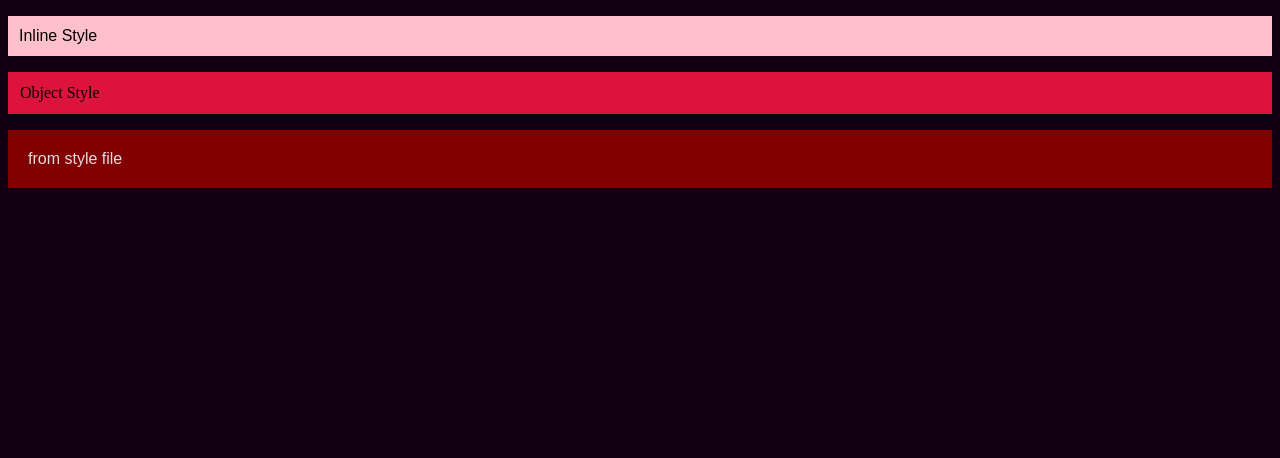
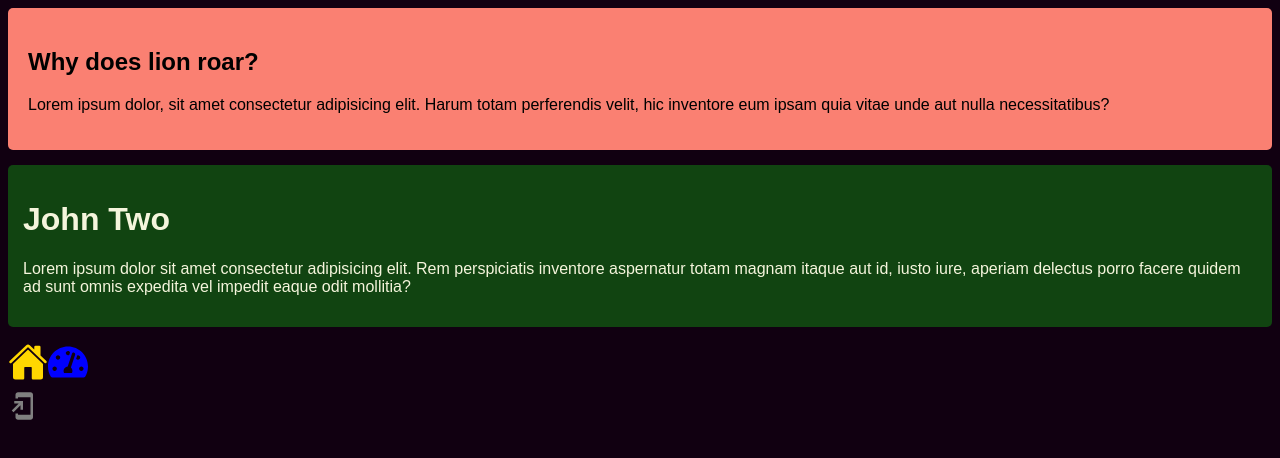
Before and after one commit to khbmh/reactMonster, a React (Vite) app in the folder reactFunda/: page / in a window 1280 px wide. Shown: the top 458 px of the page. Built offline with nearby package versions, Linux system fonts and the light colour scheme.

Commit message:
styles icons

```diff
--- a/reactFunda/package.json
+++ b/reactFunda/package.json
@@ -11,7 +11,8 @@
   },
   "dependencies": {
     "react": "^19.1.0",
-    "react-dom": "^19.1.0"
+    "react-dom": "^19.1.0",
+    "react-icons": "^5.5.0"
   },
   "devDependencies": {
     "@eslint/js": "^9.25.0",
--- a/reactFunda/src/App.jsx
+++ b/reactFunda/src/App.jsx
@@ -8,6 +8,9 @@ import ProductList from './list/ProductList';
 import UserList from './list/UserList';
 import Person from './props/Person';
 import Product from './props/Product';
+import IconCom from './styleIcon/IconCom';
+import ProfileCard from './styleIcon/ProfileCard';
+import StyleCard from './styleIcon/StyleCard';
 import Footer from './Task2/Footer';
 import Header from './Task2/Header';
 import MainContent from './Task2/MainContent';
@@ -15,12 +18,6 @@ import JsxRules from './task3/JsxRules';
 import WelcomeMsg from './task3/WelcomeMsg';
 
 function App() {
-  const cssStyles = {
-    color: 'black',
-    backgroundColor: 'crimson',
-    padding: '12px',
-    fontFamily: 'serif',
-  };
   return (
     <>
       {/* <Header />
@@ -46,15 +43,9 @@ function App() {
       <Weather temp={23} />
       <UserStatus isLoggedIn={true}/>
       <GreetingT timeOfTheDay={'afternoon'}/>*/}
-      <section>
-        <p style={{ color: 'black', backgroundColor: 'pink', padding: '11px' }}>
-          Inline Style
-        </p>
-        <p style={cssStyles}>Object Style</p>
-      </section>
-      <section>
-        <p className="external-style">from style file</p>
-      </section>
+      <StyleCard />
+      <ProfileCard />
+      <IconCom />
       {/* <Footer /> */}
     </>
   );
--- /dev/null
+++ b/reactFunda/src/styleIcon/IconCom.jsx
@@ -0,0 +1,24 @@
+import { IoHome } from 'react-icons/io5';
+import { FaTachometerAlt } from 'react-icons/fa';
+import { MdAddToHomeScreen } from 'react-icons/md';
+
+const IconCom = () => {
+  return (
+    <>
+      <div
+        style={{
+          color: 'gold',
+          fontSize: '40px',
+          marginTop: '15px',
+          cursor: 'pointer',
+        }}
+      >
+        <IoHome />
+        <FaTachometerAlt size={40} color="blue" />
+      </div>
+      <MdAddToHomeScreen size={30} color="gray" />
+    </>
+  );
+};
+
+export default IconCom;
--- /dev/null
+++ b/reactFunda/src/styleIcon/ProfileCard.jsx
@@ -0,0 +1,24 @@
+import React from 'react';
+
+const ProfileCard = () => {
+  const style = {
+    backgroundColor: '#141',
+    color: 'beige',
+    padding: '15px',
+    marginTop: '15px',
+    borderRadius: '5px',
+  };
+  return (
+    <div style={style}>
+      <h1>John Two</h1>
+      <p>
+        Lorem ipsum dolor sit amet consectetur adipisicing elit. Rem
+        perspiciatis inventore aspernatur totam magnam itaque aut id, iusto
+        iure, aperiam delectus porro facere quidem ad sunt omnis expedita vel
+        impedit eaque odit mollitia?
+      </p>
+    </div>
+  );
+};
+
+export default ProfileCard;
--- /dev/null
+++ b/reactFunda/src/styleIcon/StyleCard.jsx
@@ -0,0 +1,23 @@
+import React from 'react';
+
+const StyleCard = () => {
+  return (
+    <div
+      style={{
+        backgroundColor: 'salmon',
+        padding: '20px',
+        borderRadius: '5px',
+        color: 'black',
+      }}
+    >
+      <h2>Why does lion roar?</h2>
+      <p>
+        Lorem ipsum dolor, sit amet consectetur adipisicing elit. Harum totam
+        perferendis velit, hic inventore eum ipsam quia vitae unde aut nulla
+        necessitatibus?
+      </p>
+    </div>
+  );
+};
+
+export default StyleCard;
```
Also changed, not shown: 2 other files (tests, documents, lock files or other folders).
